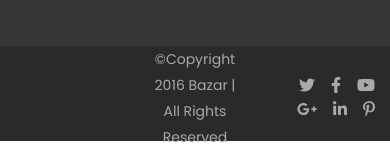
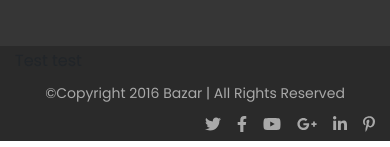
Before and after one commit to wierza/Team-project, a React (Create React App) app: page /product/1 in a window 390 px wide. Shown: the part 1480-1627 px from the top of the page. Built offline with nearby package versions, Linux system fonts and the light colour scheme.

Commit message:
WDP230901-18 start working on footer RWD

```diff
--- a/src/components/layout/Footer/Footer.js
+++ b/src/components/layout/Footer/Footer.js
@@ -100,11 +100,11 @@ const Footer = ({ children }) => (
     <div className={styles.bottomBar}>
       <div className='container'>
         <div className='row align-items-center'>
-          <div className='col'></div>
-          <div className={'col text-center ' + styles.copyright}>
+          <div className='col-12 col-md text left'>Test test</div>
+          <div className={'col-md text-center ' + styles.copyright}>
             <p>©Copyright 2016 Bazar | All Rights Reserved</p>
           </div>
-          <div className={'col text-right ' + styles.socialMedia}>
+          <div className={'col-md text-right ' + styles.socialMedia}>
             <ul>
               <li>
                 <a href='#'>
```
